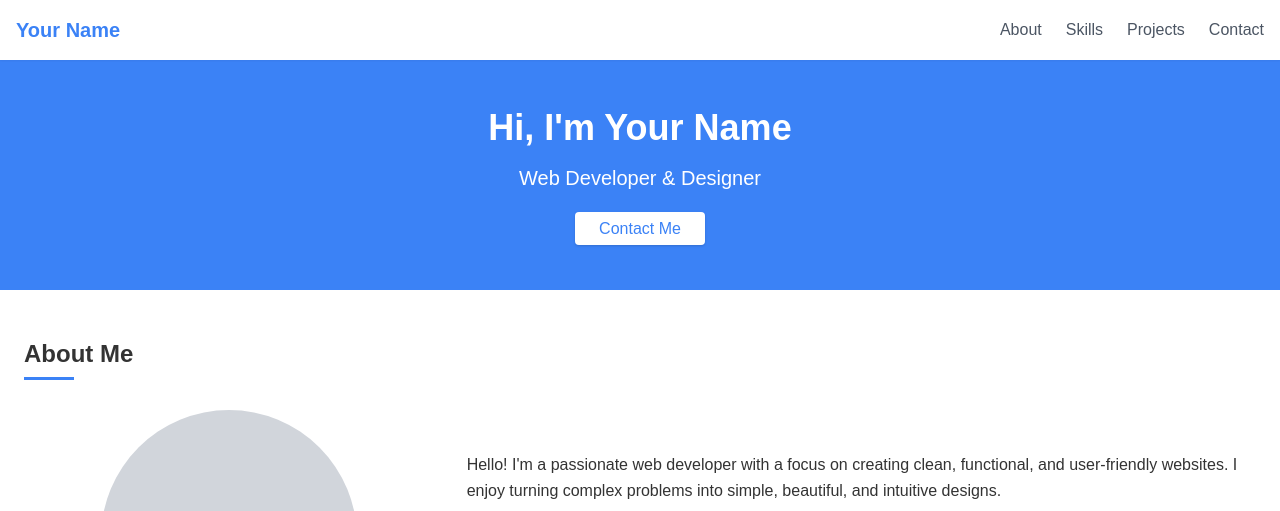
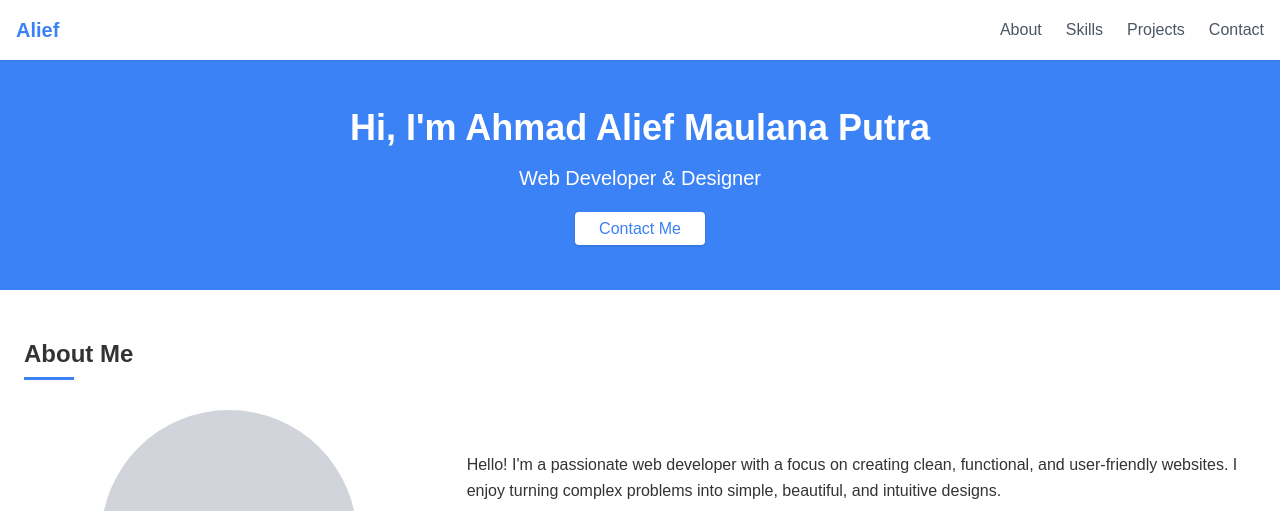
Before and after one commit to ItsMeAlief/ItsMeAlief.github.io, a plain HTML site: page index.html in a window 1280 px wide. Shown: the top 511 px of the page. Drawn offline with nearby package versions, Linux system fonts and the light colour scheme.

Commit message:
Update index.html

```diff
--- a/index.html
+++ b/index.html
@@ -89,7 +89,7 @@
     <header class="bg-white shadow-sm sticky top-0 z-10">
         <div class="container mx-auto px-4 py-4 flex justify-between items-center">
             <!-- Logo/Name -->
-            <a href="#" class="text-xl font-bold text-blue-500">Your Name</a>
+            <a href="#" class="text-xl font-bold text-blue-500">Alief</a>
 
             <!-- Desktop Navigation Menu -->
             <nav class="desktop-menu">
@@ -121,7 +121,7 @@
     <!-- Hero Section -->
     <section class="section bg-blue-500 text-white text-center">
         <div class="container mx-auto">
-            <h1 class="text-4xl font-bold mb-4">Hi, I'm Your Name</h1>
+            <h1 class="text-4xl font-bold mb-4">Hi, I'm Ahmad Alief Maulana Putra</h1>
             <p class="text-xl mb-6">Web Developer & Designer</p>
             <a href="#contact" class="bg-white text-blue-500 px-6 py-2 rounded shadow hover:bg-gray-100">Contact Me</a>
         </div>
```
